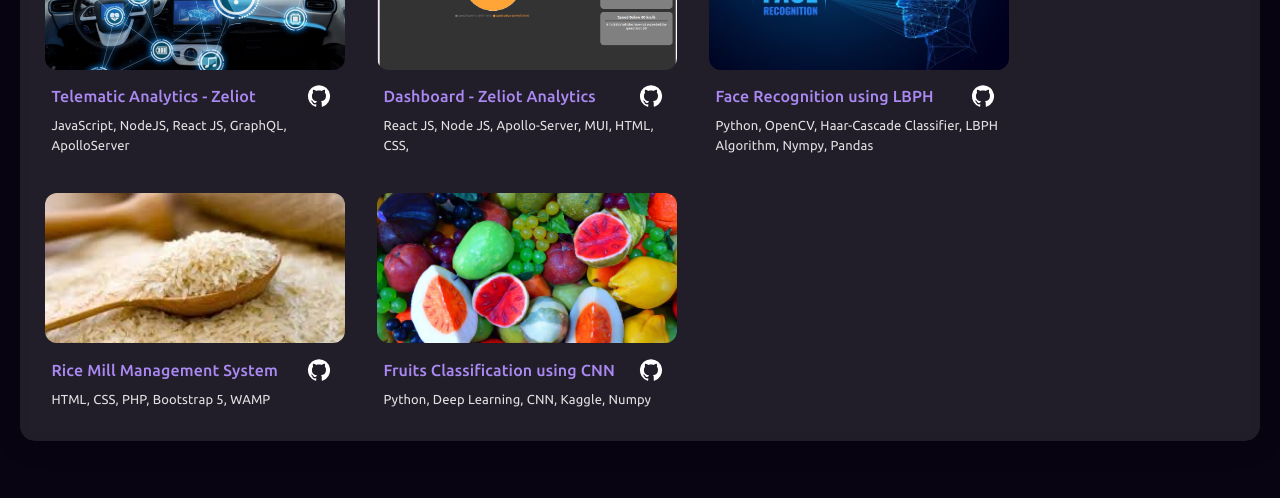
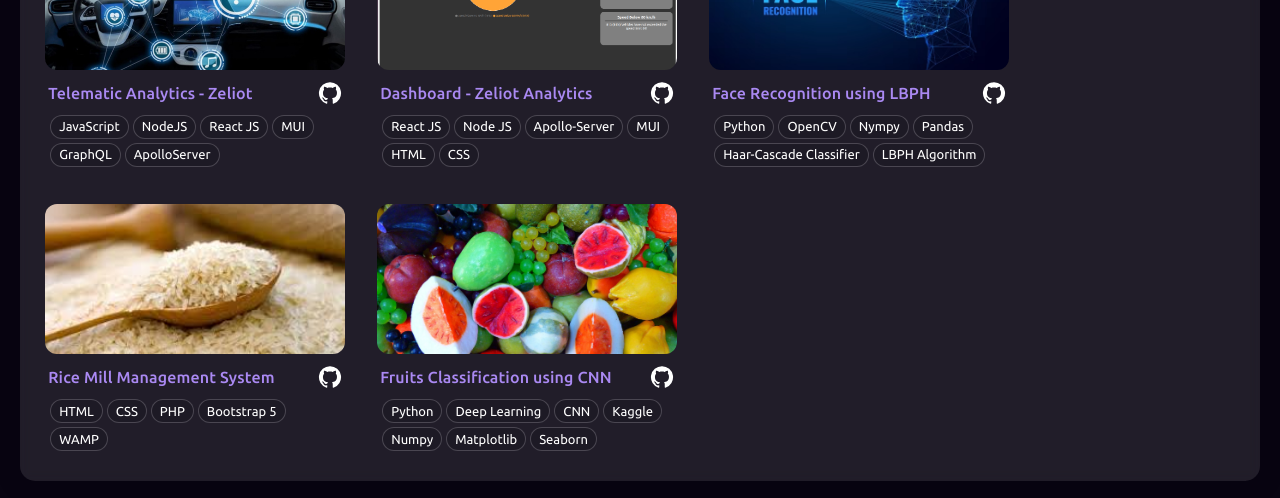
Before and after one commit to deepaksulakheds/portfolio, a React (Vite) app: page / in a window 1280 px wide. Both pictures are taken after a click on the link "Projects". Shown: the part 373-871 px from the top of the page. Before the commit the page ends 834 px from the top, so only its background shows below. Built offline with nearby package versions, Linux system fonts and the light colour scheme; no server answers.

Commit message:
add: added project chip and bug fixes

```diff
--- a/src/Components/Notes/NotesComponent.jsx
+++ b/src/Components/Notes/NotesComponent.jsx
@@ -14,10 +14,12 @@ import {
   DisabledByDefault,
   Delete,
   CopyAllRounded,
+  CheckCircle,
 } from "@mui/icons-material";
 import { withNotistackSnackbar } from "../SharedSnackbar/SharedSnackbar1";
 import NotesDialog from "./NotesDialog.jsx";
 import moment from "moment";
+
 let displayedSelected = false;
 
 function NotesComponent({ notistackSnackbar }) {
@@ -32,6 +34,8 @@ function NotesComponent({ notistackSnackbar }) {
   const [noteAnchorEl, setNoteAnchorEl] = useState(null);
   const [checkedNotes, setCheckedNotes] = useState([]);
   const [notesToDisplay, setNotesToDisplay] = useState([]);
+  const [copied, setCopied] = useState(false);
+  const [deleteLoading, setDeleteLoading] = useState(false);
 
   const fetchNotes = async () => {
     try {
@@ -52,7 +56,7 @@ function NotesComponent({ notistackSnackbar }) {
   const handleMultipleDelete = async () => {
     try {
       if (checkedNotes.length > 0) {
-        notistackSnackbar.showSnackbar("Deleting...", "info");
+        setDeleteLoading(true);
         const delResp = await deleteMultipleNotes({
           variables: { ids: checkedNotes },
         });
@@ -77,6 +81,7 @@ function NotesComponent({ notistackSnackbar }) {
       // console.log("err", err);
       notistackSnackbar.showSnackbar(err.message, "error");
     }
+    setDeleteLoading(false);
   };
 
   const handleCheck = (id) => {
@@ -115,8 +120,12 @@ function NotesComponent({ notistackSnackbar }) {
   };
   const handleCopy = async (note) => {
     try {
-      await navigator.clipboard.writeText(note);
-      notistackSnackbar.showSnackbar("Copied to clipboard.", "success");
+      await navigator.clipboard.writeText(note.note);
+
+      setCopied(note.id);
+      setTimeout(() => {
+        setCopied(false);
+      }, 4000);
     } catch (error) {
       // console.error("Clipboard error:", error);
       notistackSnackbar.showSnackbar("Failed to copy note.", "error");
@@ -214,6 +223,14 @@ function NotesComponent({ notistackSnackbar }) {
                     checked={checkedNotes.includes(note.id)}
                     onClick={(e) => handleCheck(note.id)}
                   />
+                  {copied && copied === note.id ? (
+                    <CheckCircle
+                      sx={{
+                        padding: "0.2rem",
+                        color: "rgba(255, 255, 255, 0.6)",
+                      }}
+                    />
+                  ) : (
                     <CopyAllRounded
                       sx={{
                         padding: "0.2rem",
@@ -224,8 +241,9 @@ function NotesComponent({ notistackSnackbar }) {
                           backgroundColor: "rgba(170, 137, 242, 0.4)",
                         },
                       }}
-                    onClick={() => handleCopy(note.note)}
+                      onClick={() => handleCopy(note)}
                     />
+                  )}
                 </Grid>
               </Grid>
             ))
@@ -244,6 +262,9 @@ function NotesComponent({ notistackSnackbar }) {
               setNoteAnchorEl((prev) => (prev ? null : e.currentTarget))
             }
           />
+          {deleteLoading ? (
+            <CircularProgress color="white" size={23} />
+          ) : (
             <Delete
               sx={{
                 cursor: "pointer",
@@ -254,6 +275,8 @@ function NotesComponent({ notistackSnackbar }) {
               }}
               onClick={handleMultipleDelete}
             />
+          )}
+
           <DisabledByDefault
             sx={{
               borderRadius: "50%",
--- a/src/Components/Notes/NotesDialog.jsx
+++ b/src/Components/Notes/NotesDialog.jsx
@@ -127,11 +127,13 @@ function NotesDialog({ noteAnchorEl, onClose, notistackSnackbar, fetchNotes }) {
                 pointerEvents: "unset",
                 cursor: "not-allowed",
                 boxShadow: "none",
-                color: "red",
-                border: "1px solid red",
+                color: !note ? `red` : `rgba(255, 255, 255, 0.3)`,
+                border: `1px solid ${
+                  !note ? `red` : `rgba(255, 255, 255, 0.3)`
+                }`,
               },
             }}
-            disabled={!note}
+            disabled={!note || loading}
             onClick={handleAddNote}
           >
             {loading ? <CircularProgress color="white" size={20} /> : "Add"}
--- a/src/Components/Projects/ProjectsComponent.jsx
+++ b/src/Components/Projects/ProjectsComponent.jsx
@@ -1,38 +1,65 @@
 import { GitHub } from "@mui/icons-material";
-import { Grid, IconButton, Typography } from "@mui/material";
+import { Chip, Grid, IconButton, Typography } from "@mui/material";
 import React from "react";
 import "./projectComponent.css";
-import { Box, Container } from "@mui/system";
 
 const projData = [
   {
     title: "Telematic Analytics - Zeliot",
-    techUsed: "JavaScript, NodeJS, React JS, GraphQL, ApolloServer",
+    techUsed: [
+      "JavaScript",
+      " NodeJS",
+      " React JS",
+      `MUI`,
+      " GraphQL",
+      " ApolloServer",
+    ],
     image: "./icons/fleet.jpg",
     path: "https://github.com/deepaksulakheds/Zeliot_Telematic_Project",
   },
   {
     title: "Dashboard - Zeliot Analytics",
-    techUsed: "React JS, Node JS, Apollo-Server, MUI, HTML, CSS, ",
+    techUsed: [
+      "React JS",
+      " Node JS",
+      " Apollo-Server",
+      " MUI",
+      " HTML",
+      " CSS",
+    ],
     image: "./icons/dashboard.png",
     path: "https://github.com/deepaksulakheds/Zeliot-Analytics-Dashboard",
   },
   {
     title: "Face Recognition using LBPH",
-    techUsed:
-      "Python, OpenCV, Haar-Cascade Classifier, LBPH Algorithm, Nympy, Pandas",
+    techUsed: [
+      "Python",
+      " OpenCV",
+      " Nympy",
+      " Pandas",
+      " Haar-Cascade Classifier",
+      " LBPH Algorithm",
+    ],
     image: "./icons/face-rec.jpg",
     path: "https://github.com/deepaksulakheds/Face-Recognition-using-LBPH",
   },
   {
     title: "Rice Mill Management System",
-    techUsed: "HTML, CSS, PHP, Bootstrap 5, WAMP",
+    techUsed: ["HTML", " CSS", " PHP", " Bootstrap 5", " WAMP"],
     image: "./icons/riceMill.jpeg",
     path: "#",
   },
   {
     title: "Fruits Classification using CNN",
-    techUsed: "Python, Deep Learning, CNN, Kaggle, Numpy",
+    techUsed: [
+      "Python",
+      " Deep Learning",
+      " CNN",
+      " Kaggle",
+      " Numpy",
+      `Matplotlib`,
+      `Seaborn`,
+    ],
     image: "./icons/fruits.jpg",
     path: "https://github.com/deepaksulakheds/fruits-classification-cnn",
   },
@@ -77,12 +104,13 @@ function ProjectsComponent(props) {
             />
             {/* </Container> */}
           </Grid>
-          <Grid sx={{ padding: "0.4rem" }}>
+          <Grid sx={{ padding: "0.2rem" }}>
             <Grid
               style={{
                 display: "flex",
                 justifyContent: "space-between",
                 alignItems: "center",
+                margin: "0.5rem 0",
               }}
             >
               <Typography sx={{ fontWeight: "500", color: "#aa89f2" }}>
@@ -92,19 +120,33 @@ function ProjectsComponent(props) {
                 target="blank"
                 href={project.path}
                 sx={{
-                  padding: "0.5rem",
+                  padding: "0",
                   color: "white",
                   transition: "all ease-in-out 0.15s",
                   "&:hover": {
-                    boxShadow: "inset 0px 0px 22px 0px rgba(170, 137, 242, 1)",
-                    // boxShadow: "inset 0px 0px 22px 0px #aa89f2",
+                    color: "#aa89f2",
                   },
                 }}
               >
                 <GitHub />
               </IconButton>
             </Grid>
-            <Typography sx={{ fontSize: 13 }}>{project.techUsed}</Typography>
+            <Grid>
+              {project.techUsed.map((tech, index) => (
+                <Chip
+                  key={index}
+                  label={tech}
+                  size="small"
+                  style={{
+                    color: "white",
+                    cursor: "text",
+                    margin: "2px",
+                    fontWeight: "400",
+                    border: "1px solid rgba(248, 246, 254, .2)",
+                  }}
+                />
+              ))}
+            </Grid>
           </Grid>
         </Grid>
       ))}
```
Lines whose indentation alone changed are shown as unchanged.
